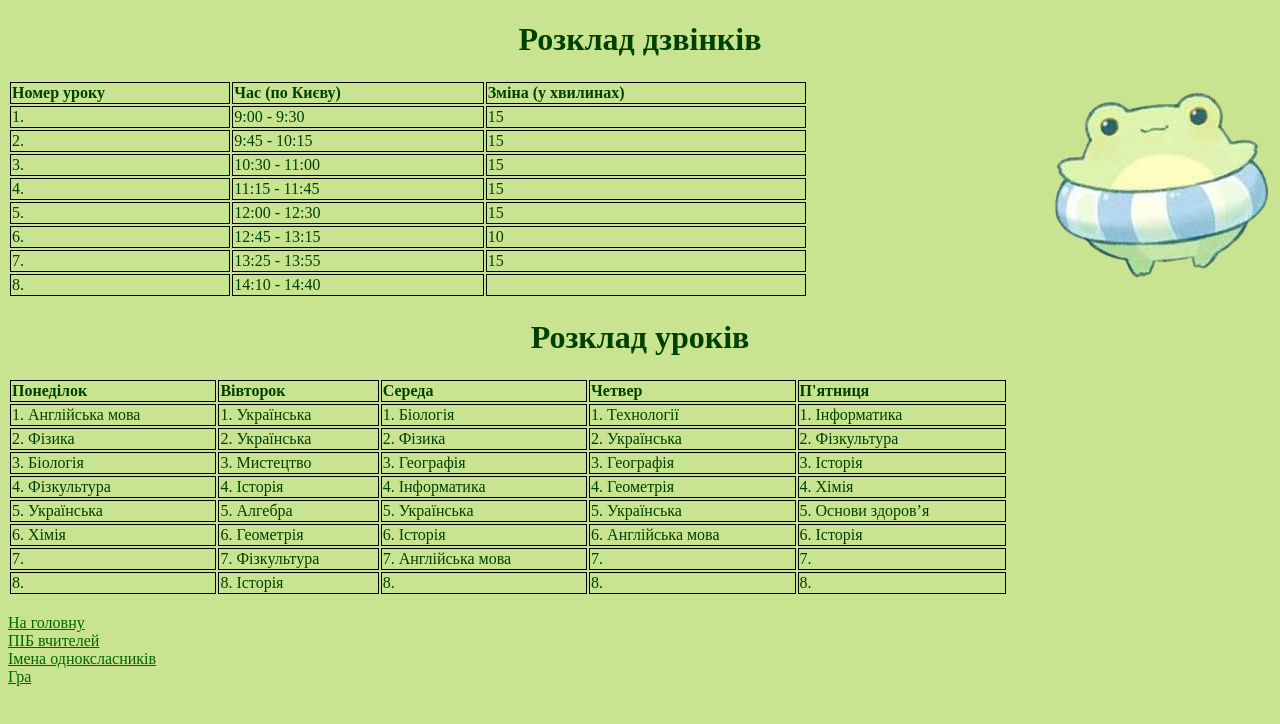
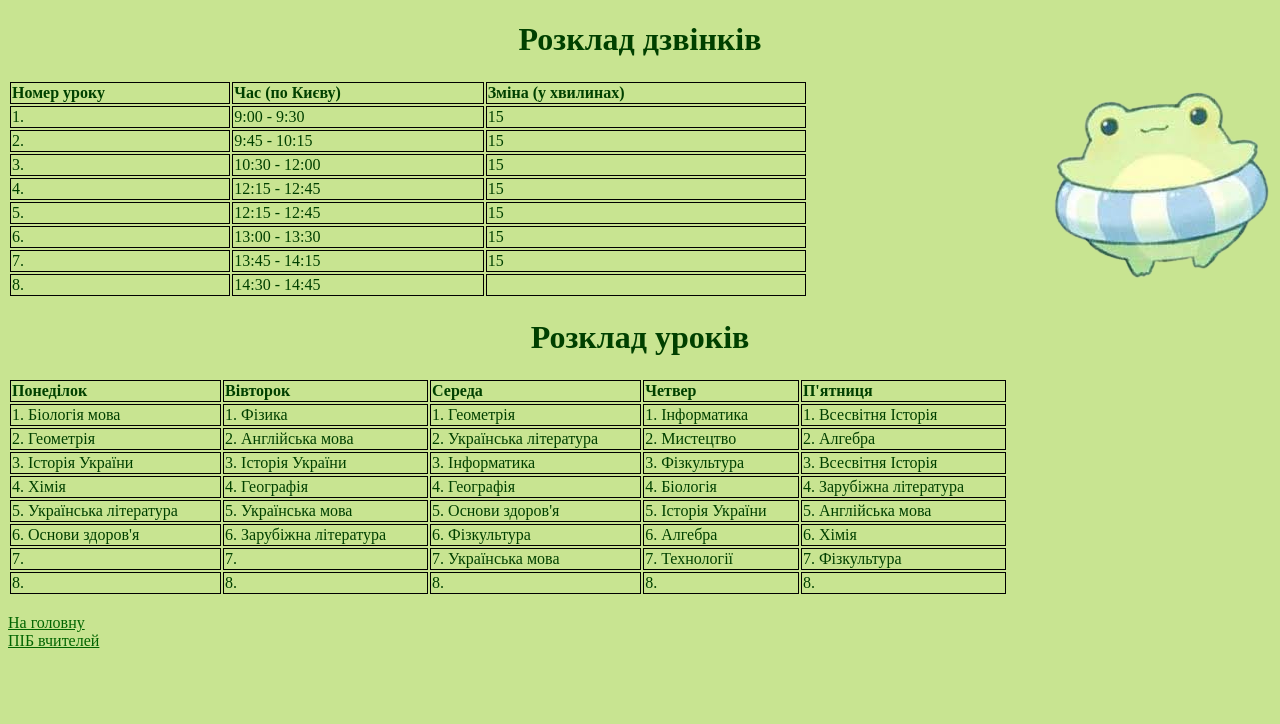
Before and after one commit to YuraZ10/8class_lyceumsokil, a plain HTML site: page index_timetable.html in a window 1280 px wide. Drawn offline with Linux system fonts and the light colour scheme.

Commit message:
Update index_timetable.html

```diff
--- a/index_timetable.html
+++ b/index_timetable.html
@@ -28,32 +28,32 @@
         </div>
             <tr>
                 <td>3.</td>
-                <td>10:30 - 11:00</td>
+                <td>10:30 - 12:00</td>
                 <td>15</td>
             </tr>
             <tr>
                 <td>4.</td>
-                <td>11:15 - 11:45</td>
+                <td>12:15 - 12:45</td>
                 <td>15</td>
             </tr>
             <tr>
                 <td>5.</td>
-                <td>12:00 - 12:30</td>
+                <td>12:15 - 12:45</td>
                 <td>15</td>
             </tr>
             <tr>
                 <td>6.</td>
-                <td>12:45 - 13:15</td>
-                <td>10</td>
+                <td>13:00 - 13:30</td>
+                <td>15</td>
             </tr>
             <tr>
                 <td>7.</td>
-                <td>13:25 - 13:55</td>
+                <td>13:45 - 14:15</td>
                 <td>15</td>
             </tr>
             <tr>
                 <td>8.</td>
-                <td>14:10 - 14:40</td>
+                <td>14:30 - 14:45</td>
                 <td></td>
             </tr>
         </table>
@@ -67,57 +67,57 @@
             <td><b>П'ятниця</b></td>
         </tr>
         <tr>
-            <td>1. Англійська мова</td>
-            <td>1. Українська</td>
-            <td>1. Біологія</td>
-            <td>1. Технології</td>
+            <td>1. Біологія мова</td>
+            <td>1. Фізика</td>
+            <td>1. Геометрія</td>
             <td>1. Інформатика</td>
+            <td>1. Всесвітня Історія</td>
         </tr>
         <tr>
-            <td>2. Фізика</td>
-            <td>2. Українська</td>
-            <td>2. Фізика</td>
-            <td>2. Українська</td>
-            <td>2. Фізкультура</td>
+            <td>2. Геометрія</td>
+            <td>2. Англійська мова</td>
+            <td>2. Українська література</td>
+            <td>2. Мистецтво</td>
+            <td>2. Алгебра</td>
         </tr>
         <tr>
-            <td>3. Біологія</td>
-            <td>3. Мистецтво</td>
-            <td>3. Географія</td>
-            <td>3. Географія</td>
-            <td>3. Історія</td>
+            <td>3. Історія України</td>
+            <td>3. Історія України</td>
+            <td>3. Інформатика</td>
+            <td>3. Фізкультура</td>
+            <td>3. Всесвітня Історія</td>
         </tr>
         <tr>
-            <td>4. Фізкультура</td>
-            <td>4. Історія</td>
-            <td>4. Інформатика</td>
-            <td>4. Геометрія</td>
             <td>4. Хімія</td>
+            <td>4. Географія</td>
+            <td>4. Географія</td>
+            <td>4. Біологія</td>
+            <td>4. Зарубіжна література</td>
         </tr>
         <tr>
-            <td>5. Українська</td>
-            <td>5. Алгебра</td>
-            <td>5. Українська</td>
-            <td>5. Українська</td>
-            <td>5. Основи здоровʼя</td>
+            <td>5. Українська література</td>
+            <td>5. Українська мова</td>
+            <td>5. Основи здоров'я</td>
+            <td>5. Історія України</td>
+            <td>5. Англійська мова</td>
         </tr>
         <tr>
+            <td>6. Основи здоров'я</td>
+            <td>6. Зарубіжна література</td>
+            <td>6. Фізкультура</td>
+            <td>6. Алгебра</td>
             <td>6. Хімія</td>
-            <td>6. Геометрія</td>
-            <td>6. Історія</td>
-            <td>6. Англійська мова</td>
-            <td>6. Історія</td>
         </tr>
         <tr>
             <td>7. </td>
+            <td>7. </td>
+            <td>7. Українська мова</td>
+            <td>7. Технології</td>
             <td>7. Фізкультура</td>
-            <td>7. Англійська мова</td>
-            <td>7. </td>
-            <td>7. </td>
         </tr>
         <tr>
             <td>8. </td>
-            <td>8. Історія</td>
+            <td>8. </td>
             <td>8. </td>
             <td>8. </td>
             <td>8. </td>
@@ -125,8 +125,6 @@
         </table>
         <br>
         <a href="index.html">На головну</a><br>
-        <a href="index_teachers.html">ПІБ вчителей</a><br>
-        <a href="index_classmates.html">Імена одноксласників</a><br>
-        <a href="game.html">Гра</a>
+        <a href="index_teachers.html">ПІБ вчителей</a>
     </body>
 </html>
```
